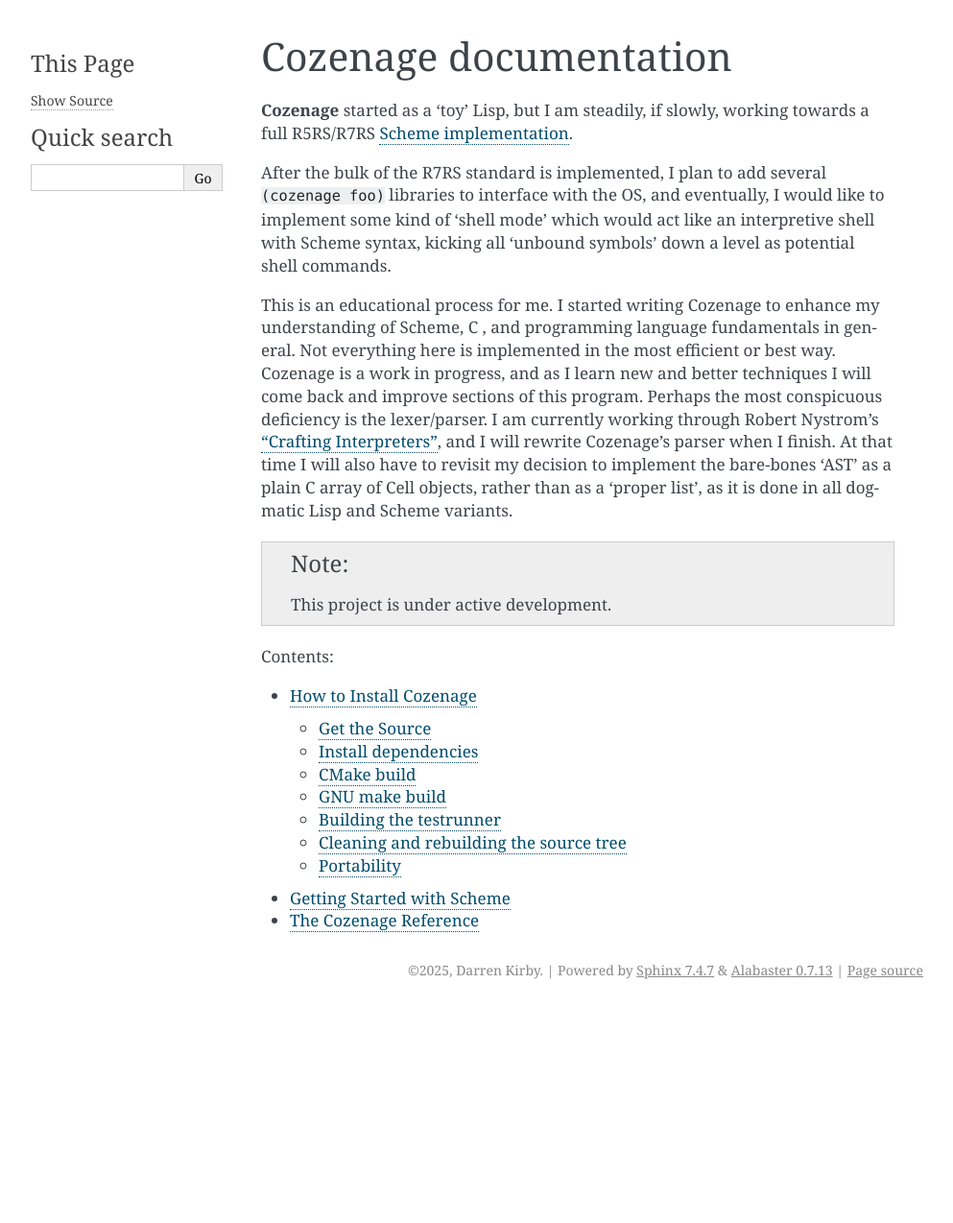
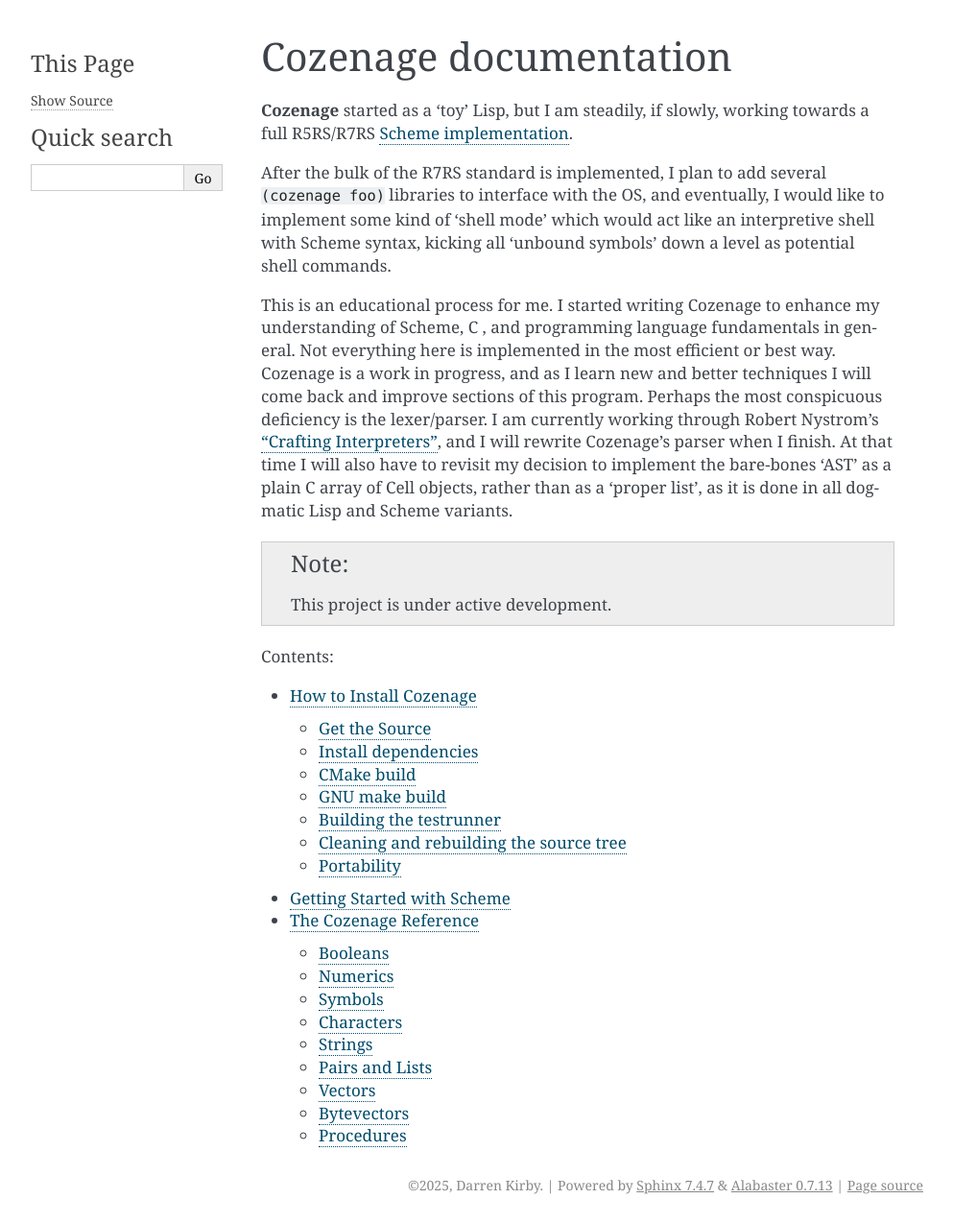
Before and after one commit to DarrenKirby/cozenage, a Sphinx documentation site: the page built from docs/source/index.rst, in a window 1280 px wide. Shown: the whole page at 96% size, without its empty margins (148-1141 px from the left). Built offline with Sphinx 7.4.7, drawn with Linux system fonts in a browser that asks for light colours; pages that are not in the unit, such as notebooks, are missing from menus; before the commit the page ends 1050 px from its top, so only the background shows below that.

Commit message:
Trying to see how to internally link all these docs

```diff
--- a/docs/source/howto/installation.rst
+++ b/docs/source/howto/installation.rst
@@ -18,8 +18,8 @@
 Install dependencies
 --------------------
 
-Cozenage requires one of `GNU Readline <>`_,
-or /*BSD libedit installed for the REPL. It requires `ICU <https://icu.unicode.org/>`_ for Unicode.
+Cozenage requires one of `GNU Readline <https://www.gnu.org/software/readline/>`_,
+or \**BSD libedit installed for the REPL. It requires `ICU <https://icu.unicode.org/>`_ for Unicode.
 It requires `libgc <https://www.hboehm.info/gc/>`_ for garbage collection.
 
 CMake build
--- a/docs/source/reference/the_cozenage_reference.rst
+++ b/docs/source/reference/the_cozenage_reference.rst
@@ -11,6 +11,14 @@
    running_cozenage/
    documentation_notation/
    syntax_and_special_forms/
-   native_datatypes/
+   native_datatypes/booleans
+   native_datatypes/numerics
+   native_datatypes/symbols
+   native_datatypes/characters
+   native_datatypes/strings
+   native_datatypes/pairs_and_lists
+   native_datatypes/vectors
+   native_datatypes/bytevectors
+   native_datatypes/procedures
    extended_datatypes/
    errors_and_exceptions/
```
